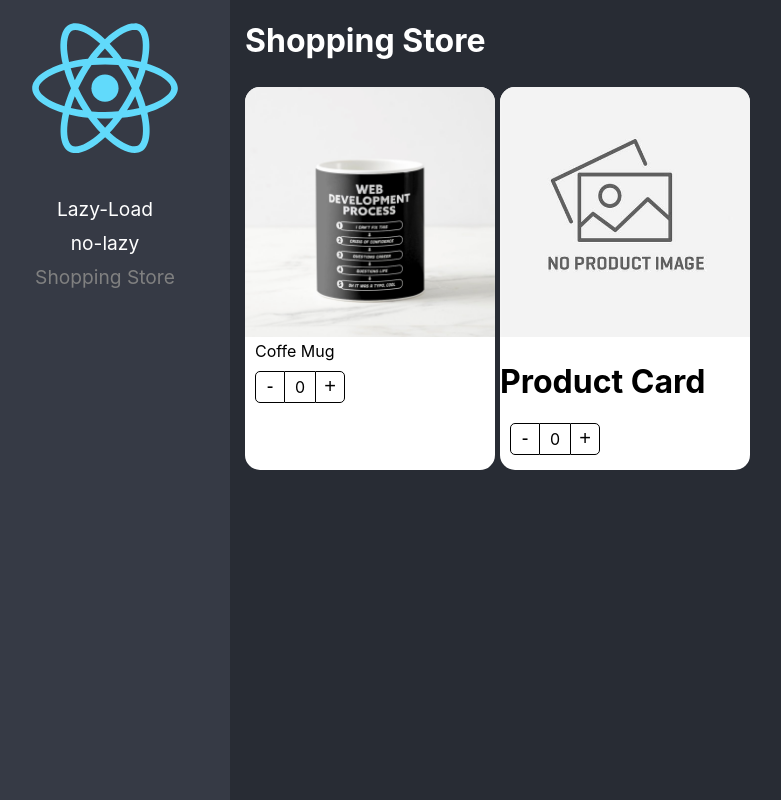
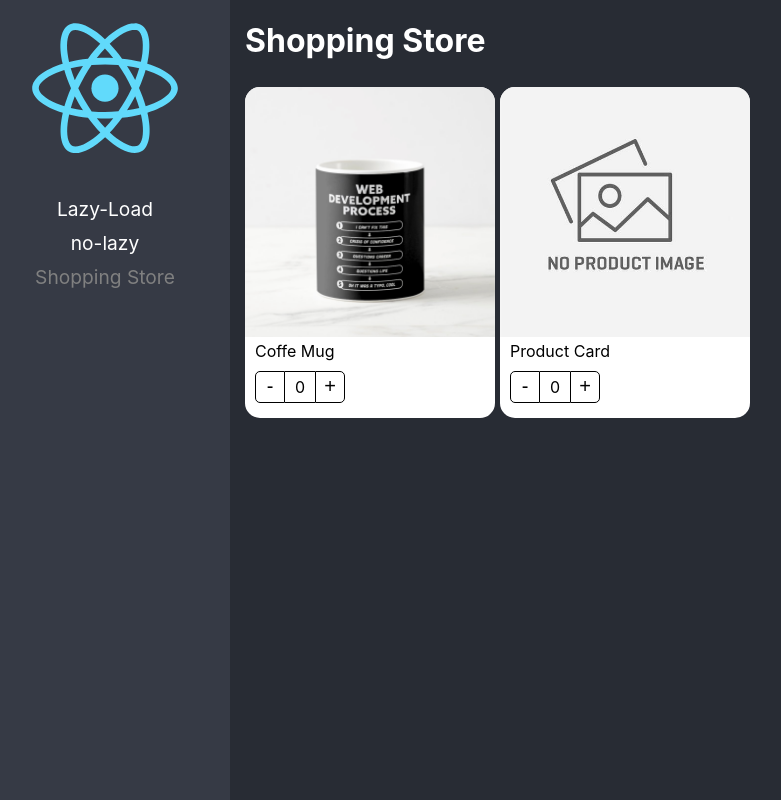
Before and after one commit to AlexisF27/ReactTutorial, a React (Create React App) app: page /shoppingStore in a window 1280 px wide. Shown: the whole page, without its empty margins (20-801 px from the left). Built offline with nearby package versions, Linux system fonts and the light colour scheme.

Commit message:
Compnent ProductCard being atomic

```diff
--- a/src/components-patterns/components/ProductCard.tsx
+++ b/src/components-patterns/components/ProductCard.tsx
@@ -1,17 +1,24 @@
 import styles from '../styles/styles.module.css'
-import noImage from '../assets/no-image.jpg'
+
 import { useProduct } from '../hooks/useProduct'
 
-const ProductCard = () => {
+interface ProductCardProps {
+    image: string;
+    title: string;
+}
+
+
+const ProductCard = ({ image, title }: ProductCardProps) => {
 
     const { counter, increaseBy } = useProduct(0);
+
 
     return (
         <>
             <div style={{ display: 'flex' }} >
                 <div className={styles.productCard}>
-                    <img src='./coffee-mug.png' alt="Coffe Mug" className={styles.productImg} />
-                    <span className={styles.productDescription}> Coffe Mug</span>
+                    <img src={image} alt={title} className={styles.productImg} />
+                    <span className={styles.productDescription}> {title}</span>
                     <div className={styles.buttonsContainer}>
                         <button onClick={() => increaseBy(-1)} className={styles.buttonMinus}>-</button>
                         <div className={styles.countLabel}>{counter}</div>
@@ -19,15 +26,6 @@ const ProductCard = () => {
                     </div>
                 </div>
 
-                <div className={styles.productCard}>
-                    <img src={noImage} alt="Coffe Mug" className={styles.productImg} />
-                    <h1>Product Card</h1>
-                    <div className={styles.buttonsContainer}>
-                        <button onClick={() => increaseBy(-1)} className={styles.buttonMinus}>-</button>
-                        <div className={styles.countLabel}>{counter}</div>
-                        <button onClick={() => increaseBy(1)} className={styles.buttonAdd}>+</button>
-                    </div>
-                </div>
             </div>
         </>
     )
--- a/src/components-patterns/pages/ShoppingPage.tsx
+++ b/src/components-patterns/pages/ShoppingPage.tsx
@@ -1,12 +1,15 @@
-import React from 'react'
 import ProductCard from "../components/ProductCard"
+import noImage from '../assets/no-image.jpg'
 
 const ShoppingPage = () => {
     return (
         <div>
             <h1>Shopping Store</h1>
             <span></span>
-            <ProductCard></ProductCard>
+            <div style={{ display: 'flex' }}>
+                <ProductCard image="/coffee-mug.png" title="Coffe Mug"></ProductCard>
+                <ProductCard image={noImage} title="Product Card"></ProductCard>
+            </div>
         </div>
     )
 }
```
